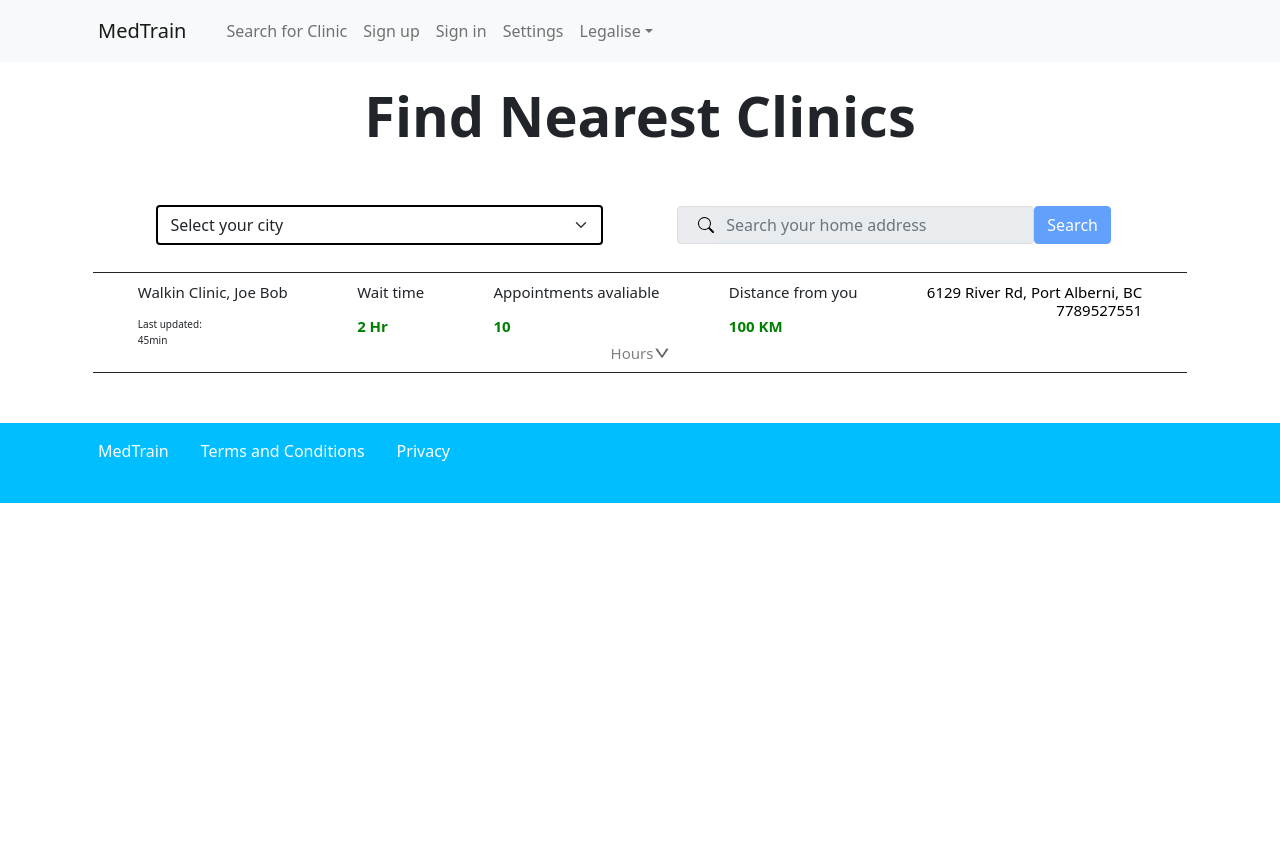
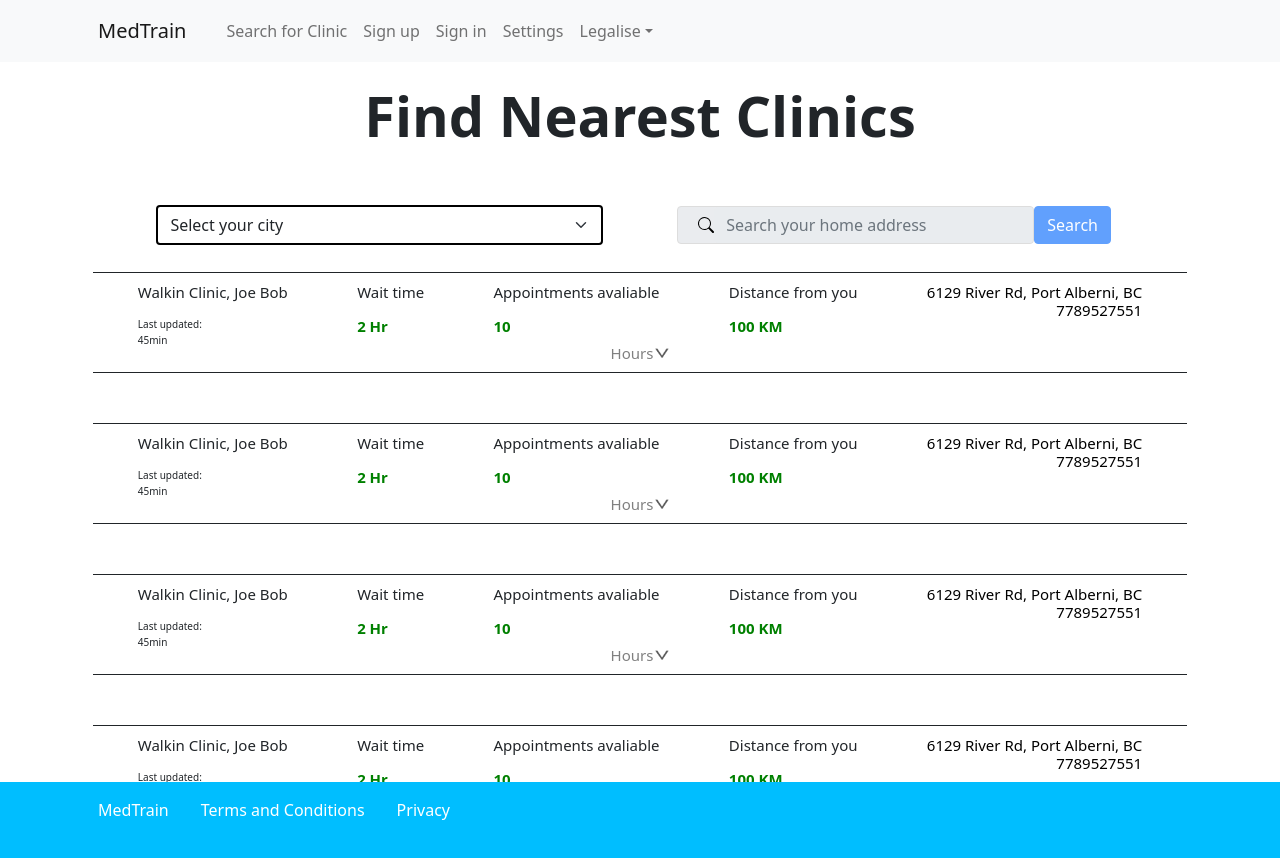
Before and after one commit to RichardBanh/medtrain, a React (Create React App) app: page /search in a window 1280 px wide. Shown: the top 858 px of the page. Before the commit the page ends 800 px from the top, so only its background shows below. Built offline with nearby package versions, Linux system fonts and the light colour scheme; no server answers; what aws-amplify would draw is missing.

Commit message:
got the clinic page scroll to work

```diff
--- a/src/App.css
+++ b/src/App.css
@@ -46,8 +46,25 @@
 	margin-left: 2px;
 	width: 14px;
 }
+.clinicsection {
+	max-height: 90vh;
+	min-height: 50vh;
+}
 
-@media screen and (min-width: 400px) {
+.dedicated_clinic_section {
+	max-height: 90vh;
+	min-height: 90vh;
+}
+
+.clinicsection_overflow_scroll {
+	overflow: scroll;
+	max-height: 50%;
+	margin-top: 80px;
+	border: 0px solid black;
+	border-radius: 0px;
+	margin: 0px;
+}
+@media screen and (max-width: 400px) {
 	.text_size {
 		font-size: 9px;
 		text-align: start;
@@ -98,7 +115,7 @@
 	}
 }
 
-@media screen and (min-width: 700px) {
+/* @media screen and (min-width: 700px) {
 	.text_size {
 		font-size: 13px;
 		text-align: start;
@@ -116,7 +133,7 @@
 	.form_size {
 		width: 100%;
 	}
-}
+} */
 @media screen and (max-width: 750px) {
 	.input_block {
 		flex-direction: column;
--- a/src/Components/Navibar.jsx
+++ b/src/Components/Navibar.jsx
@@ -2,8 +2,11 @@ import Container from 'react-bootstrap/Container';
 import Nav from 'react-bootstrap/Nav';
 import Navbar from 'react-bootstrap/Navbar';
 import NavDropdown from 'react-bootstrap/NavDropdown';
-import { Link } from 'react-router-dom';
+import { Link, useNavigate } from 'react-router-dom';
+
 const Navibar = () => {
+	const navigate = useNavigate();
+
 	return (
 		<Navbar bg='light' expand='lg'>
 			<Container>
@@ -13,9 +16,17 @@ const Navibar = () => {
 				<Navbar.Toggle aria-controls='basic-navbar-nav' />
 				<Navbar.Collapse id='basic-navbar-nav'>
 					<Nav className='me-auto'>
-						<Link to='/search' className='nav-link'>
+						<div
+							className='nav-link'
+							onClick={() => {
+								navigate('/search', {
+									replace: false,
+									state: { dedicated_page: true },
+								});
+							}}
+						>
 							Search for Clinic
-						</Link>
+						</div>
 						<Link to='/signup' className='nav-link'>
 							Sign up
 						</Link>
--- a/src/FUNCTION_COMPONENT/Search.jsx
+++ b/src/FUNCTION_COMPONENT/Search.jsx
@@ -1,15 +1,20 @@
 import Container from 'react-bootstrap/Container';
 import Icon from '../Asset/search.svg';
 import { Button, Dropdown, Form } from 'react-bootstrap';
-import { useState } from 'react';
+import { useEffect, useState } from 'react';
+import { useLocation } from 'react-router-dom';
 const Search = () => {
 	const [city, set_city] = useState('1');
+
 	const city_select = (e) => {
-		console.log(e.target.value);
 		set_city(e.target.value);
 	};
+
 	return (
-		<Container id='search' className='d-flex flex-column align-items-center'>
+		<Container
+			id='search'
+			className={'d-flex flex-column align-items-center justify-content-center'}
+		>
 			<h1 className='display-4 fw-bold' style={{ marginTop: '20px' }}>
 				Find Nearest Clinics
 			</h1>
--- a/src/Pages/Clinic_section.jsx
+++ b/src/Pages/Clinic_section.jsx
@@ -1,11 +1,38 @@
 import Search from '../FUNCTION_COMPONENT/Search';
 import Single_clinic from '../FUNCTION_COMPONENT/Single_clinic';
+import { useLocation } from 'react-router-dom';
+import { useEffect } from 'react';
+
 const Clinic_section = () => {
+	const data = useLocation();
+
+	useEffect(() => {
+		console.log(data);
+	}, []);
+	//data.state===null
+	// 'd-flex flex-column justify-content-center'
 	return (
-		<>
+		<div
+			className={
+				data.state?.dedicated_page
+					? 'd-flex flex-column justify-content-center dedicated_clinic_section'
+					: 'd-flex flex-column justify-content-center clinicsection'
+			}
+		>
 			<Search />
-			<Single_clinic />
-		</>
+			<div className='clinicsection_overflow_scroll'>
+				<Single_clinic />
+				<Single_clinic />
+				<Single_clinic />
+				<Single_clinic />
+				<Single_clinic />
+				<Single_clinic />
+				<Single_clinic />
+				<Single_clinic />
+				<Single_clinic />
+				<Single_clinic />
+			</div>
+		</div>
 	);
 };
 
--- a/src/Pages/Landing_page.jsx
+++ b/src/Pages/Landing_page.jsx
@@ -1,7 +1,7 @@
 import Hero_section from '../Components/Hero_section';
 import Clinic_data_entry from '../FUNCTION_COMPONENT/Clinic_data_entry';
 import Clinic_section from './Clinic_section';
-import Footer from './Footer';
+
 
 const Landing_page = () => {
 	const logged_in_bool = false;
```
